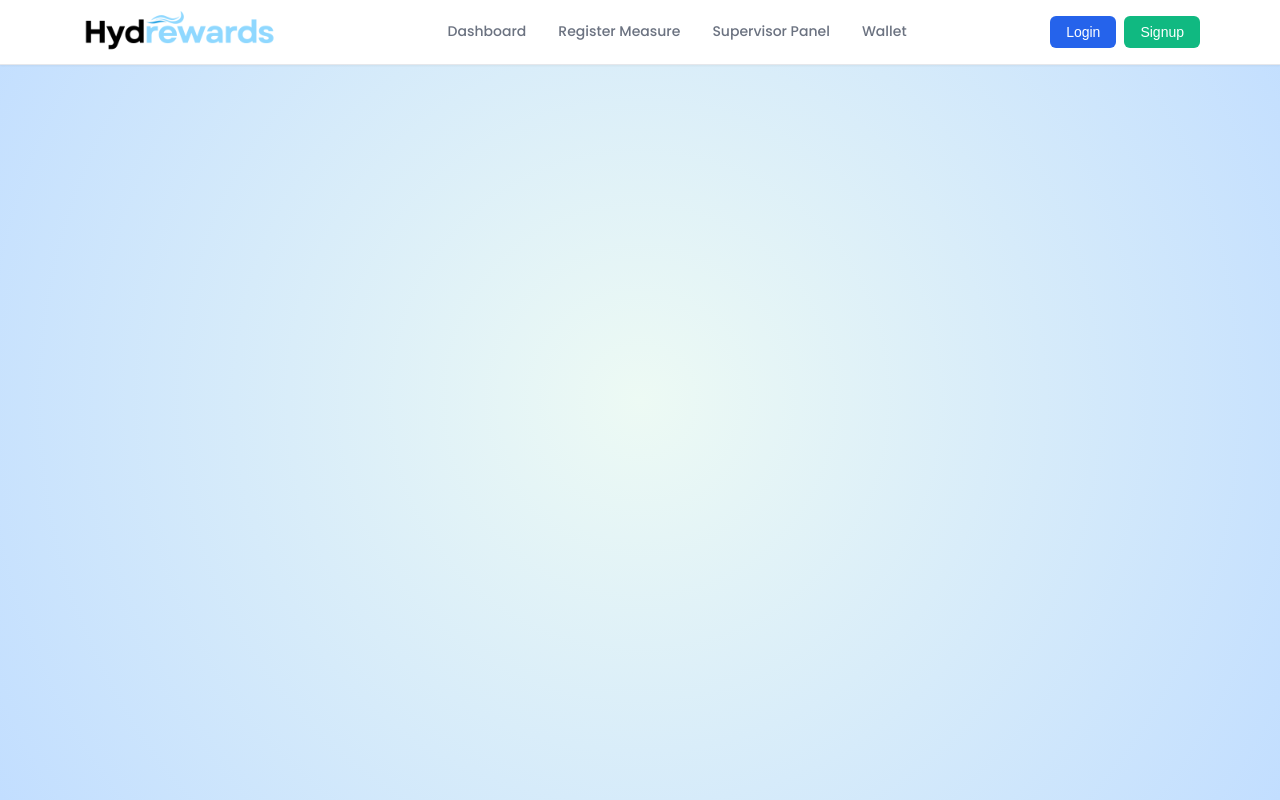
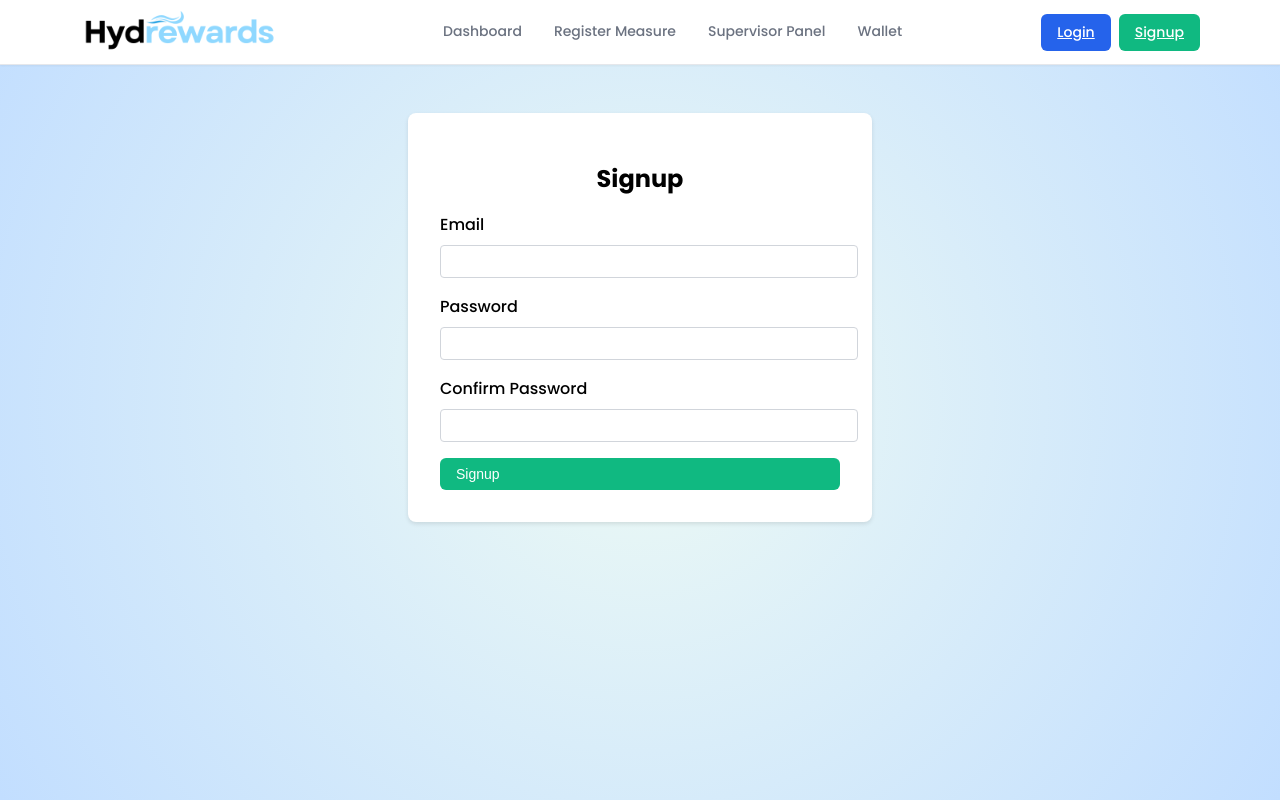
Before and after one commit to wyceee/waternet, a Vue app in the folder frontend/: page /signup in a window 1280 px wide. Built offline with nearby package versions, Linux system fonts and the light colour scheme.

Commit message:
Add authentication pages and update routing for login and signup

```diff
--- /dev/null
+++ b/frontend/src/components/Login.vue
@@ -0,0 +1,84 @@
+<template>
+  <div class="auth-container">
+    <h1 class="auth-title">Login</h1>
+    <form @submit.prevent="handleLogin">
+      <div class="form-group">
+        <label for="email">Email</label>
+        <input type="email" id="email" v-model="email" required />
+      </div>
+      <div class="form-group">
+        <label for="password">Password</label>
+        <input type="password" id="password" v-model="password" required />
+      </div>
+      <button type="submit" class="auth-button">Login</button>
+    </form>
+  </div>
+</template>
+
+<script setup>
+import { ref } from 'vue';
+import { useRouter } from 'vue-router';
+
+const email = ref('');
+const password = ref('');
+const router = useRouter();
+
+function handleLogin() {
+  // Simulate login logic
+  if (email.value && password.value) {
+    alert('Login successful!');
+    router.push('/');
+  } else {
+    alert('Invalid credentials');
+  }
+}
+</script>
+
+<style>
+.auth-container {
+  max-width: 400px;
+  margin: 0 auto;
+  padding: 2rem;
+  background: white;
+  border-radius: 8px;
+  box-shadow: 0 2px 4px rgba(0, 0, 0, 0.1);
+}
+
+.auth-title {
+  font-size: 1.5rem;
+  margin-bottom: 1rem;
+  text-align: center;
+}
+
+.form-group {
+  margin-bottom: 1rem;
+}
+
+label {
+  display: block;
+  margin-bottom: 0.5rem;
+  font-weight: 500;
+}
+
+input {
+  width: 100%;
+  padding: 0.5rem;
+  border: 1px solid #d1d5db;
+  border-radius: 4px;
+}
+
+.auth-button {
+  width: 100%;
+  padding: 0.75rem;
+  background-color: #2563eb;
+  color: white;
+  border: none;
+  border-radius: 4px;
+  font-size: 1rem;
+  cursor: pointer;
+}
+
+.auth-button:hover {
+  background-color: #1d4ed8;
+}
+</style>
--- a/frontend/src/components/Navbar.vue
+++ b/frontend/src/components/Navbar.vue
@@ -12,20 +12,20 @@
           <router-link to="/wallet" class="nav-link" exact-active-class="active">Wallet</router-link>
         </div>
         <div class="auth-buttons">
-          <button
+          <router-link
               v-if="!isLoggedIn"
-              @click="$router.push('/login')"
+              to="/login"
               class="auth-button login"
           >
             Login
-          </button>
-          <button
+          </router-link>
+          <router-link
               v-if="!isLoggedIn"
-              @click="$router.push('/signup')"
+              to="/signup"
               class="auth-button signup"
           >
             Signup
-          </button>
+          </router-link>
           <button
               v-if="isLoggedIn"
               @click="signOut"
--- /dev/null
+++ b/frontend/src/components/Signup.vue
@@ -0,0 +1,90 @@
+<template>
+  <div class="auth-container">
+    <h1 class="auth-title">Signup</h1>
+    <form @submit.prevent="handleSignup">
+      <div class="form-group">
+        <label for="email">Email</label>
+        <input type="email" id="email" v-model="email" required />
+      </div>
+      <div class="form-group">
+        <label for="password">Password</label>
+        <input type="password" id="password" v-model="password" required />
+      </div>
+      <div class="form-group">
+        <label for="confirmPassword">Confirm Password</label>
+        <input type="password" id="confirmPassword" v-model="confirmPassword" required />
+      </div>
+      <button type="submit" class="auth-button">Signup</button>
+    </form>
+  </div>
+</template>
+
+<script setup>
+import { ref } from 'vue';
+import { useRouter } from 'vue-router';
+
+const email = ref('');
+const password = ref('');
+const confirmPassword = ref('');
+const router = useRouter();
+
+function handleSignup() {
+  // Simulate signup logic
+  if (password.value === confirmPassword.value) {
+    alert('Signup successful!');
+    router.push('/login');
+  } else {
+    alert('Passwords do not match');
+  }
+}
+</script>
+
+<style>
+/* Reuse the same styles as the Login component */
+.auth-container {
+  max-width: 400px;
+  margin: 0 auto;
+  padding: 2rem;
+  background: white;
+  border-radius: 8px;
+  box-shadow: 0 2px 4px rgba(0, 0, 0, 0.1);
+}
+
+.auth-title {
+  font-size: 1.5rem;
+  margin-bottom: 1rem;
+  text-align: center;
+}
+
+.form-group {
+  margin-bottom: 1rem;
+}
+
+label {
+  display: block;
+  margin-bottom: 0.5rem;
+  font-weight: 500;
+}
+
+input {
+  width: 100%;
+  padding: 0.5rem;
+  border: 1px solid #d1d5db;
+  border-radius: 4px;
+}
+
+.auth-button {
+  width: 100%;
+  padding: 0.75rem;
+  background-color: #10b981;
+  color: white;
+  border: none;
+  border-radius: 4px;
+  font-size: 1rem;
+  cursor: pointer;
+}
+
+.auth-button:hover {
+  background-color: #059669;
+}
+</style>
--- a/frontend/src/router/index.js
+++ b/frontend/src/router/index.js
@@ -3,12 +3,16 @@ import Dashboard from '../components/Dashboard.vue';
 import RegisterMeasure from '../components/RegisterMeasure.vue';
 import SupervisorPanel from '../components/SupervisorPanel.vue';
 import Wallet from '../components/Wallet.vue';
+import Login from '../components/Login.vue';
+import Signup from '../components/Signup.vue';
 
 const routes = [
     { path: '/', name: 'Dashboard', component: Dashboard },
     { path: '/register', name: 'RegisterMeasure', component: RegisterMeasure },
     { path: '/supervisor', name: 'SupervisorPanel', component: SupervisorPanel },
     { path: '/wallet', name: 'Wallet', component: Wallet },
+    { path: '/login', name: 'Login', component: Login },
+    { path: '/signup', name: 'Signup', component: Signup },
 ];
 
 export const router = createRouter({
```
